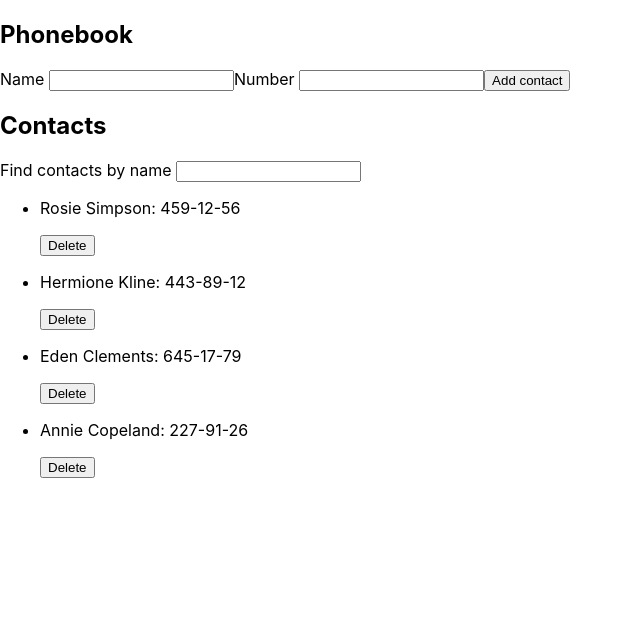
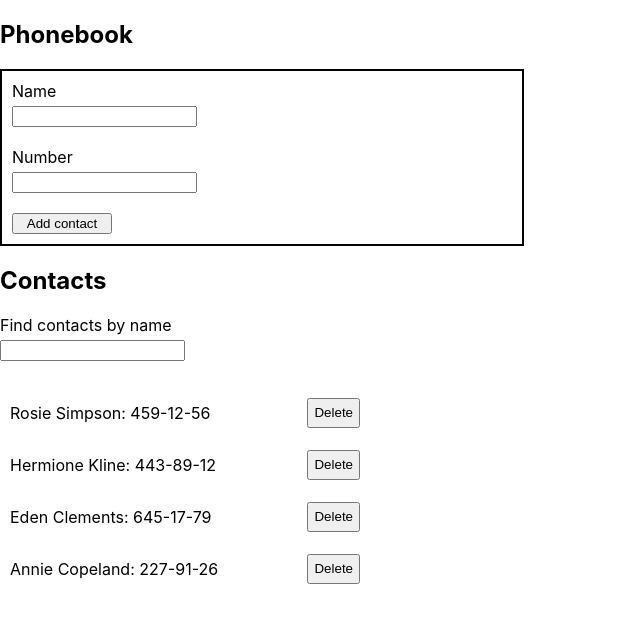
Before and after one commit to YuriiSVL/goit-react-hw-08-phonebook, a React (Create React App) app: page / in a window 1280 px wide. Shown: the top 622 px of the page, without its empty margins (0-640 px from the left). Built offline with nearby package versions, Linux system fonts and the light colour scheme.

Commit message:
add minimal css

```diff
--- a/src/components/App.jsx
+++ b/src/components/App.jsx
@@ -1,8 +1,8 @@
 import React from 'react';
 import { nanoid } from 'nanoid';
-import ContactForm from './ContactFrom/ContactFrom';
+import ContactForm from './ContactFrom/ContactForm';
 import ContactList from './ContactList/ContactList';
-import Filter from './Felter/Felter';
+import Filter from './Felter/Filter';
 
 export class App extends React.Component {
   state = {
--- a/src/components/ContactFrom/ContactFrom.jsx
+++ b/src/components/ContactFrom/ContactForm.jsx
@@ -1,5 +1,6 @@
 import React from 'react';
 import PropTypes from 'prop-types';
+import css from 'components/ContactFrom/ContactForm.module.css';
 
 export default class ContactForm extends React.Component {
   static propTypes = {
@@ -14,7 +15,6 @@ export default class ContactForm extends React.Component {
   handleChange = e => {
     const { name, value } = e.currentTarget;
     this.setState({ [name]: value });
-    console.log(e.currentTarget);
   };
 
   reset = () => {
@@ -32,10 +32,11 @@ export default class ContactForm extends React.Component {
 
   render() {
     return (
-      <form className="ContactForm" onSubmit={this.handleFormSubmit}>
+      <form className={css.contactForm} onSubmit={this.handleFormSubmit}>
         <label>
           Name{' '}
           <input
+            className={css.contactFormInput}
             value={this.state.name}
             onChange={this.handleChange}
             type="text"
@@ -49,6 +50,7 @@ export default class ContactForm extends React.Component {
         <label>
           Number{' '}
           <input
+            className={css.contactFormInput}
             value={this.state.number}
             onChange={this.handleChange}
             type="tel"
@@ -59,7 +61,9 @@ export default class ContactForm extends React.Component {
           />
         </label>
 
-        <button type="submit">Add contact</button>
+        <button type="submit" className={css.contactFormBtn}>
+          Add contact
+        </button>
       </form>
     );
   }
--- a/src/components/ContactFrom/ContactForm.module.css
+++ b/src/components/ContactFrom/ContactForm.module.css
@@ -0,0 +1,18 @@
+.contactForm {
+  display: flex;
+  flex-direction: column;
+  gap: 20px;
+  border: 2px solid black;
+  padding: 10px;
+  width: 500px;
+}
+
+.contactFormBtn {
+  width: 100px;
+  cursor: pointer;
+}
+
+.contactFormInput {
+  display: block;
+  margin-top: 5px;
+}
--- a/src/components/ContactList/ContactList.jsx
+++ b/src/components/ContactList/ContactList.jsx
@@ -1,14 +1,19 @@
 import PropTypes from 'prop-types';
+import css from 'components/ContactList/ContactList.module.css';
 
 const ContactList = ({ contacts, onDeleteContact }) => {
   return (
-    <ul>
+    <ul className={css.contactList}>
       {contacts.map(contact => (
-        <li key={contact.id}>
+        <li className={css.contactListItem} key={contact.id}>
           <p>
             {contact.name}: {contact.number}
           </p>
-          <button type="button" onClick={() => onDeleteContact(contact.id)}>
+          <button
+            className={css.contactListBtn}
+            type="button"
+            onClick={() => onDeleteContact(contact.id)}
+          >
             Delete
           </button>
         </li>
--- /dev/null
+++ b/src/components/ContactList/ContactList.module.css
@@ -0,0 +1,18 @@
+.contactList {
+  padding: 10px;
+  width: 350px;
+}
+
+.contactListItem {
+  display: flex;
+  justify-content: space-between;
+  align-items: center;
+  gap: 10px;
+}
+
+.contactListBtn {
+  display: block;
+  padding: 5px;
+  height: 30px;
+  cursor: pointer;
+}
--- a/src/components/Felter/Felter.jsx
+++ b/src/components/Felter/Filter.jsx
@@ -1,10 +1,16 @@
 import PropTypes from 'prop-types';
+import css from 'components/Felter/Filter.module.css';
 
 const Filter = ({ value, onChange }) => {
   return (
     <label>
       Find contacts by name{' '}
-      <input type="text" value={value} onChange={onChange} />{' '}
+      <input
+        className={css.filterInput}
+        type="text"
+        value={value}
+        onChange={onChange}
+      />{' '}
     </label>
   );
 };
--- a/src/components/Felter/Filter.module.css
+++ b/src/components/Felter/Filter.module.css
@@ -0,0 +1,4 @@
+.filterInput {
+  display: block;
+  margin-top: 5px;
+}
```
